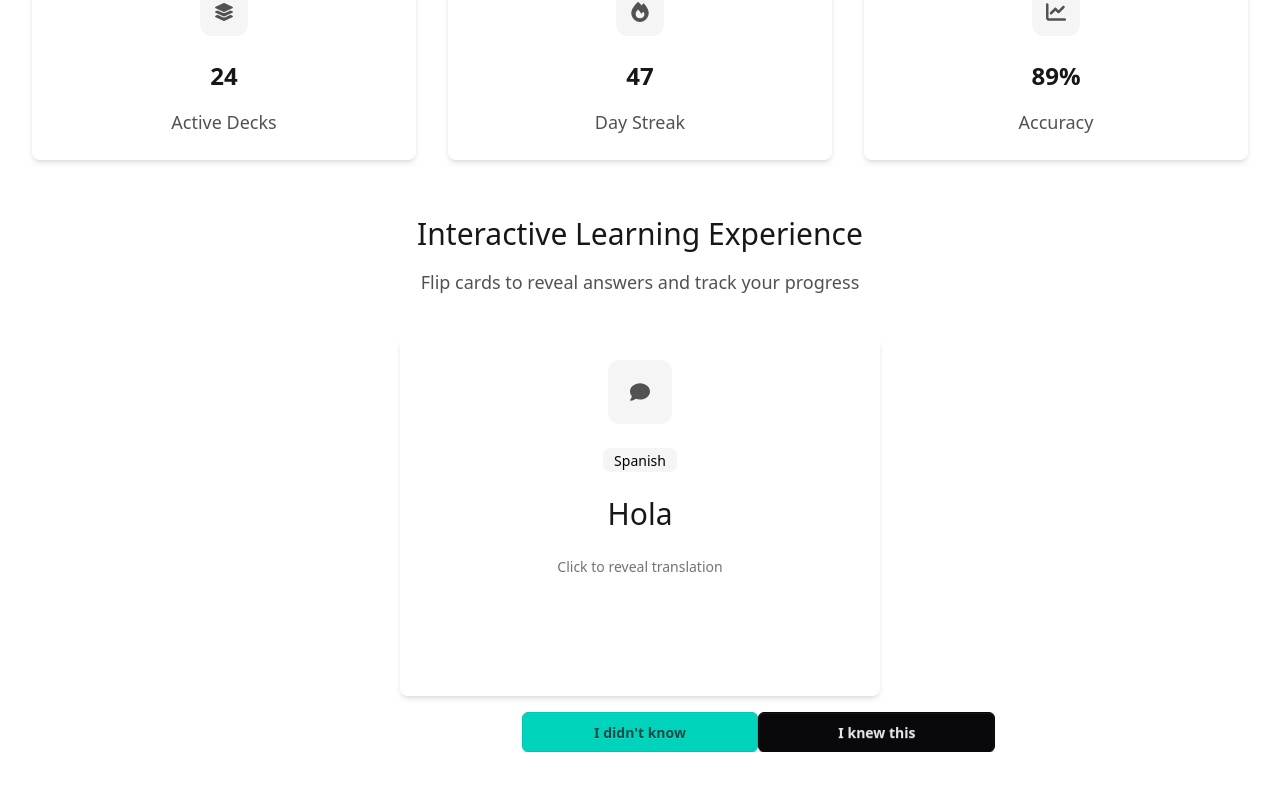
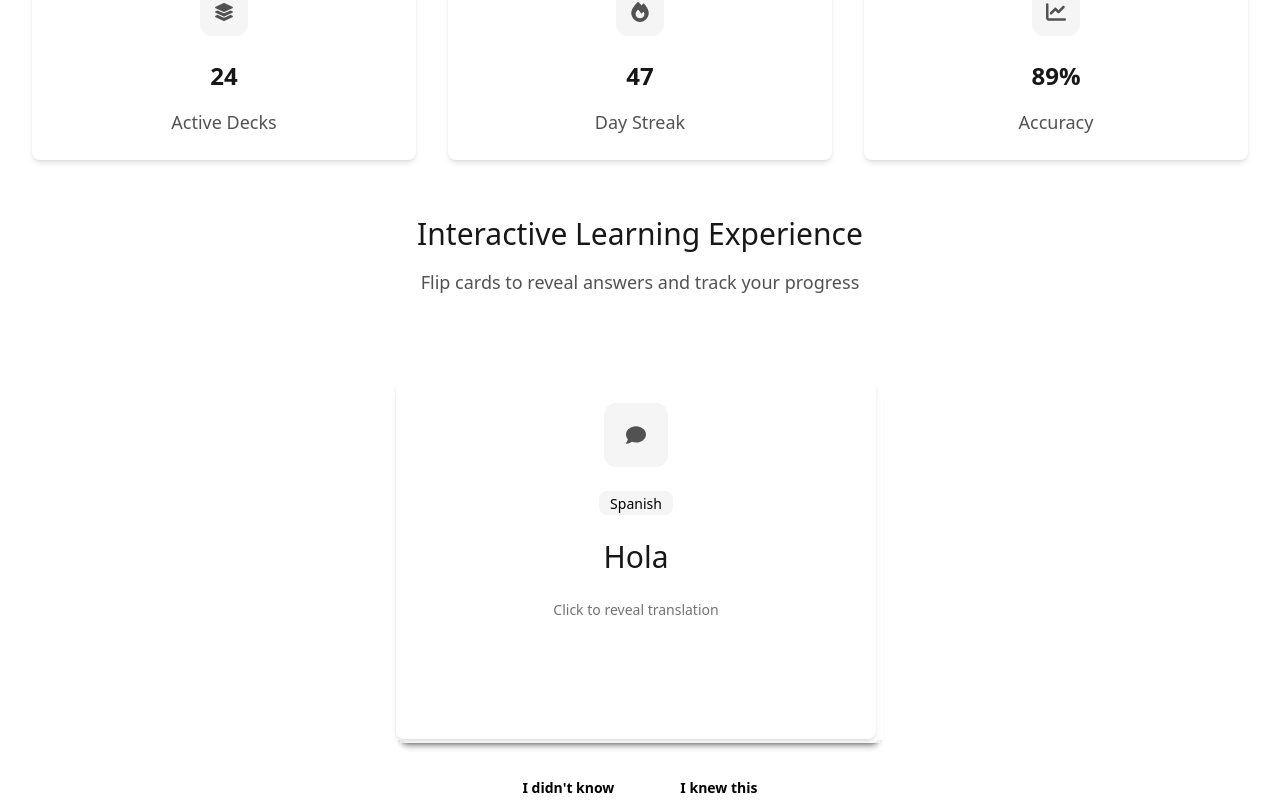
Before and after one commit to malvezzidatr/wordie-hub, a Next.js app: page /en in a window 1280 px wide. Shown: the part 468-1275 px from the top of the page. Before the commit the page ends 1220 px from the top, so only its background shows below. Built offline with nearby package versions, Linux system fonts and the light colour scheme.

Commit message:
feat: adding a animation to cards

```diff
--- a/messages/en/home.json
+++ b/messages/en/home.json
@@ -6,10 +6,30 @@
     "cardTitleActiveDeck": "Active Decks",
     "cardTitleDayStreak": "Day Streak",
     "cardTitleAccuracy": "Accuracy",
-    "flashcardExampleTitle": "Hola",
-    "flashcardExampleLanguage": "Spanish",
-    "flashcardExampleClickToReveal": "Click to reveal translation",
-    "flashcardExampleBackTitle": "Hello",
-    "flashcardExampleBackLanguage": "English"
+    "flashcardExampleTitle1": "Hola",
+    "flashcardExampleLanguage1": "Spanish",
+    "flashcardExampleClickToReveal1": "Click to reveal translation",
+    "flashcardExampleBackTitle1": "Hello",
+    "flashcardExampleBackLanguage1": "English",
+    "flashcardExampleTitle2": "Bonjour",
+    "flashcardExampleLanguage2": "French",
+    "flashcardExampleClickToReveal2": "Click to reveal translation",
+    "flashcardExampleBackTitle2": "Hello",
+    "flashcardExampleBackLanguage2": "English",
+    "flashcardExampleTitle3": "Hallo",
+    "flashcardExampleLanguage3": "German",
+    "flashcardExampleClickToReveal3": "Click to reveal translation",
+    "flashcardExampleBackTitle3": "Hello",
+    "flashcardExampleBackLanguage3": "English",
+    "flashcardExampleTitle4": "Ciao",
+    "flashcardExampleLanguage4": "Italian",
+    "flashcardExampleClickToReveal4": "Click to reveal translation",
+    "flashcardExampleBackTitle4": "Hello",
+    "flashcardExampleBackLanguage4": "English",
+    "flashcardExampleTitle5": "Olá",
+    "flashcardExampleLanguage5": "Portuguese",
+    "flashcardExampleClickToReveal5": "Click to reveal translation",
+    "flashcardExampleBackTitle5": "Hello",
+    "flashcardExampleBackLanguage5": "English"
   }
 }
--- a/messages/pt-BR/home.json
+++ b/messages/pt-BR/home.json
@@ -6,10 +6,30 @@
     "cardTitleActiveDeck": "Decks ativos",
     "cardTitleDayStreak": "Traço de dia",
     "cardTitleAccuracy": "Precisão",
-    "flashcardExampleTitle": "Hola",
-    "flashcardExampleLanguage": "Espanhol",
-    "flashcardExampleClickToReveal": "Clique para revelar a tradução",
-    "flashcardExampleBackTitle": "Hello",
-    "flashcardExampleBackLanguage": "Inglês"
+    "flashcardExampleTitle1": "Hola",
+    "flashcardExampleLanguage1": "Espanhol",
+    "flashcardExampleClickToReveal1": "Clique para revelar a tradução",
+    "flashcardExampleBackTitle1": "Hello",
+    "flashcardExampleBackLanguage1": "Inglês",
+    "flashcardExampleTitle2": "Bonjour",
+    "flashcardExampleLanguage2": "French",
+    "flashcardExampleClickToReveal2": "Click to reveal translation",
+    "flashcardExampleBackTitle2": "Hello",
+    "flashcardExampleBackLanguage2": "English",
+    "flashcardExampleTitle3": "Hallo",
+    "flashcardExampleLanguage3": "German",
+    "flashcardExampleClickToReveal3": "Click to reveal translation",
+    "flashcardExampleBackTitle3": "Hello",
+    "flashcardExampleBackLanguage3": "English",
+    "flashcardExampleTitle4": "Ciao",
+    "flashcardExampleLanguage4": "Italian",
+    "flashcardExampleClickToReveal4": "Click to reveal translation",
+    "flashcardExampleBackTitle4": "Hello",
+    "flashcardExampleBackLanguage4": "English",
+    "flashcardExampleTitle5": "Olá",
+    "flashcardExampleLanguage5": "Portuguese",
+    "flashcardExampleClickToReveal5": "Click to reveal translation",
+    "flashcardExampleBackTitle5": "Hello",
+    "flashcardExampleBackLanguage5": "English"
   }
 }
--- a/src/app/[locale]/page.tsx
+++ b/src/app/[locale]/page.tsx
@@ -1,11 +1,87 @@
+"use client";
+
 import { Card } from "@/components/Card/Card";
 import { FlashcardExample } from "@/components/FlashcardExample/FlashcardExample";
 import { HeroSection } from "@/components/HeroSection/HeroSection";
 import { useTranslations } from "next-intl";
+import { useState } from "react";
 import { FaPlay, FaLayerGroup, FaFire, FaChartLine, FaCheck, FaComment } from "react-icons/fa6";
 
 export default function Home() {
   const t = useTranslations('HomePage');
+  const [movingTop, setMovingTop] = useState<number | null>(null);
+  const [isTop, setIsTop] = useState<boolean>();
+  const [zIndex, setZindex] = useState<number>(10);
+  const [flashcardExamples, setFlashcardExamples] = useState([
+    {
+      title: t("flashcardExampleTitle1"),
+      language: t("flashcardExampleLanguage1"),
+      subtitle: t("flashcardExampleClickToReveal1"),
+      backTitle: t("flashcardExampleBackTitle1"),
+      backLanguage: t("flashcardExampleBackLanguage1"),
+    },
+    {
+      title: t("flashcardExampleTitle2"),
+      language: t("flashcardExampleLanguage2"),
+      subtitle: t("flashcardExampleClickToReveal2"),
+      backTitle: t("flashcardExampleBackTitle2"),
+      backLanguage: t("flashcardExampleBackLanguage2"),
+    },
+    {
+      title: t("flashcardExampleTitle3"),
+      language: t("flashcardExampleLanguage3"),
+      subtitle: t("flashcardExampleClickToReveal3"),
+      backTitle: t("flashcardExampleBackTitle3"),
+      backLanguage: t("flashcardExampleBackLanguage3"),
+    },
+    {
+      title: t("flashcardExampleTitle4"),
+      language: t("flashcardExampleLanguage4"),
+      subtitle: t("flashcardExampleClickToReveal4"),
+      backTitle: t("flashcardExampleBackTitle4"),
+      backLanguage: t("flashcardExampleBackLanguage4"),
+    },
+    {
+      title: t("flashcardExampleTitle5"),
+      language: t("flashcardExampleLanguage5"),
+      subtitle: t("flashcardExampleClickToReveal5"),
+      backTitle: t("flashcardExampleBackTitle5"),
+      backLanguage: t("flashcardExampleBackLanguage5"),
+    },
+  ]
+)
+  const [removing, setRemoving] = useState<number | null>(null);
+
+
+  const handleRemove = () => {
+    if (flashcardExamples.length === 0) return;
+
+    setRemoving(0);
+    setTimeout(() => {
+      setFlashcardExamples((prev) => prev.slice(1));
+      setRemoving(null);
+    }, 300);
+  };
+
+  const handleIDidntKnow = () => {
+    if (flashcardExamples.length === 0) return;
+
+    setMovingTop(0);
+    setTimeout(() => {
+      setZindex(0);
+    }, 300)
+
+    setTimeout(() => {
+      setFlashcardExamples((prev) => {
+        const copy = [...prev];
+        const top = copy.shift();
+        if (top) copy.push(top);
+        return copy;
+      });
+      setMovingTop(null);
+      setZindex(10)
+    }, 800);
+  };
 
   return (
     <div className="bg-white min-h-screen items-center justify-center text-black">
@@ -24,20 +100,54 @@ export default function Home() {
 
       <p className="text-3xl text-neutral-900 mb-4 text-center">Interactive Learning Experience</p>
       <p className="text-lg text-neutral-600 text-center">Flip cards to reveal answers and track your progress</p>
+      <div className="w-full flex items-center justify-center mt-20">
+        <div className="stack relative mx-auto">
+          <style jsx>{`
+            @keyframes riseAndFall {
+              0% { transform: rotate(0deg); }
+              50% { transform: translateY(-550px); scale: 0.6;}
+              60% { scale: 0.5;}
+              75% { scale: 0.4;}
+              90% { scale: 0.2;}
+              100% { transform: translateY(0px) translateX(0px);}
+            }
+            .animate-rise-fall {
+              animation: riseAndFall 0.8s ease-in-out;
+            }
+          `}</style>
+          {flashcardExamples.map((flashcard, i) => {
+            const movingThis = i === 0 && movingTop === 0;
 
-      <div className="flex flex-col items-center justify-center mt-10">
-        <FlashcardExample
-          backTitle={t('flashcardExampleBackTitle')}
-          backLanguage={t('flashcardExampleBackLanguage')}
-          title={t('flashcardExampleTitle')}
-          language={t('flashcardExampleLanguage')}
-          subtitle={t('flashcardExampleClickToReveal')}
-        />
-        <div className="flex mt-4">
-          <button className="btn btn-accent btn-wide rounded-md">I didn't know</button>
-          <button className="btn btn-neutral btn-wide rounded-md">I knew this</button>
+            return (
+              <div
+                key={flashcard.backTitle + flashcard.language}
+                className={`bg-white w-full cursor-pointer ${
+                  movingThis ? `absolute animate-rise-fall` : "relative translate-y-0 opacity-100"
+                }`}
+                style={{
+                  zIndex: movingThis ? zIndex : flashcardExamples.length - i,
+                }}
+              >
+                <FlashcardExample
+                  title={flashcard.title}
+                  language={flashcard.language}
+                  subtitle={flashcard.subtitle}
+                  backTitle={flashcard.backTitle}
+                  backLanguage={flashcard.backLanguage}
+                />
+              </div>
+            );
+          })}
+
         </div>
-
+      </div>
+      <div className="flex mt-6 gap-8 justify-center">
+        <button  onClick={flashcardExamples.length > 0 ? handleIDidntKnow : undefined}  className="btn btn-ghost hover:btn-error rounded-md">
+          I didn't know
+        </button>
+        <button onClick={isTop ? handleRemove : undefined} className="btn btn-ghost hover:btn-success rounded-md">
+          I knew this
+        </button>
       </div>
     </div>
   );
```
